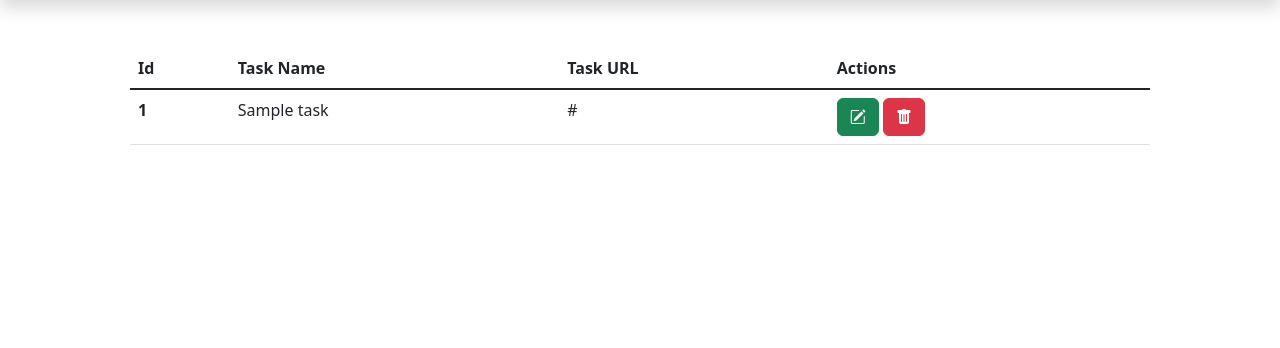
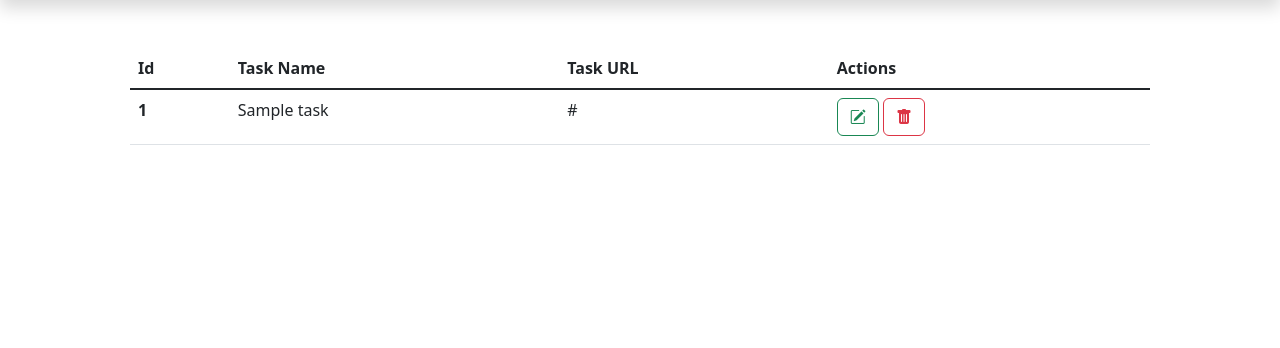
Before and after one commit to shim369/Flask-MySQL-Test, a Flask app: page / in a window 1280 px wide. Shown: the part 72-420 px from the top of the page. Run offline with Flask 3, Linux system fonts and the light colour scheme; tables that the repository leaves empty hold one stand-in row (values such as "Sample post").

Commit message:
update bootstrap

```diff
--- a/templates/index.html
+++ b/templates/index.html
@@ -1,6 +1,6 @@
 {% extends 'layout.html' %} {% block title %} Flask Test {% endblock %} {% block
 content %}
-<div class="w-70 d-flex p-5">
+<div class="d-flex p-5">
   <table class="table">
     <thead>
       <tr>
@@ -17,8 +17,8 @@ content %}
         <td>{{ item.taskname }}</td>
         <td>{{ item.url }}</td>
         <td>
-            <button class="btn btn-success"><i class="bi bi-pencil-square"></i></button>
-            <button class="btn btn-danger"><i class="bi bi-trash-fill"></i></button>
+            <button class="btn btn-outline-success"><i class="bi bi-pencil-square"></i></button>
+            <button class="btn btn-outline-danger"><i class="bi bi-trash-fill"></i></button>
         </td>
       </tr>
       {% endfor %}
```
